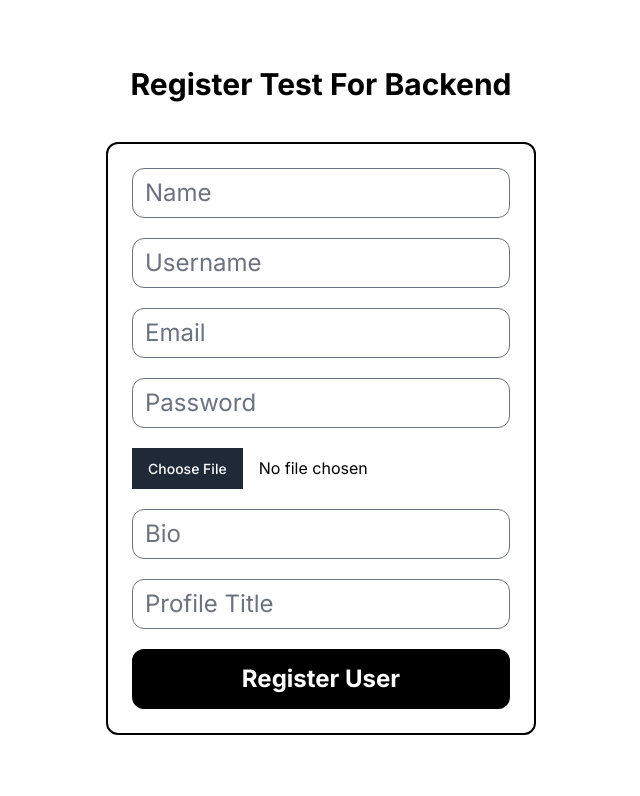
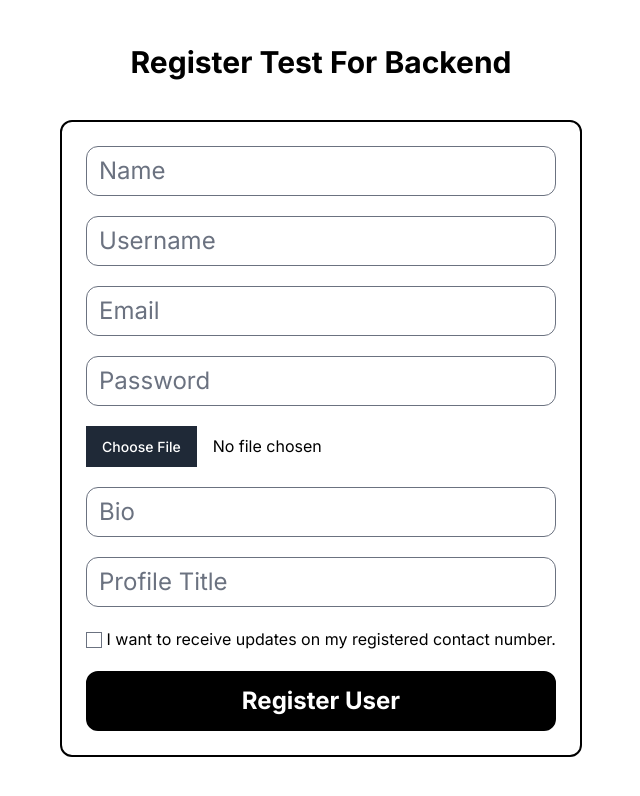
Before and after one commit to JATIN0926/invograde, a Next.js app: page /register-test in a window 1280 px wide. Shown: the top 796 px of the page, without its empty margins (319-959 px from the left). Built offline with nearby package versions, Linux system fonts and the light colour scheme.

Commit message:
receive updates consent logic

```diff
--- a/src/app/api/users/signup/route.js
+++ b/src/app/api/users/signup/route.js
@@ -9,7 +9,7 @@ connect();
 
 export async function POST(req) {
     try {
-        const { name, username, email, password, bio, profile_title, profilePicture } = await req.json();
+        const { name, username, email, password, bio, profile_title, profilePicture, receiveUpdates } = await req.json();
 
         // to check if the user already exists
         const user = await User.findOne({email});
@@ -33,7 +33,8 @@ export async function POST(req) {
             profile_title: profile_title.toLowerCase(),
             profilePicture: profilePicture.toLowerCase(),
             verifyToken: otp,
-            verifyTokenExpiry: Date.now() + 3600000
+            verifyTokenExpiry: Date.now() + 3600000,
+            receiveUpdates
         });
         const savedUser = await newUser.save();
 
--- a/src/app/register-test/page.jsx
+++ b/src/app/register-test/page.jsx
@@ -15,6 +15,7 @@ const RegisterTest = () => {
         profilePicture: "",
         bio: "",
         profile_title: "",
+        receiveUpdates: false,
     });
 
     const handleSubmit = async (e) => {
@@ -96,6 +97,10 @@ const RegisterTest = () => {
             setUserData({ ...userData, profile_title: e.target.value })
           }
         />
+        <p>
+          <input type="checkbox" onClick={e => setUserData({...userData, receiveUpdates: e.target.checked})} />{" "}
+          I want to receive updates on my registered contact number.
+        </p>
         <button className="text-2xl font-bold border-2 border-black text-white hover:text-black bg-black hover:bg-white rounded-xl p-3" onClick={handleSubmit}>
           Register User
         </button>
--- a/src/models/userModel.js
+++ b/src/models/userModel.js
@@ -42,6 +42,7 @@ const userSchema = new mongoose.Schema({
         type: Boolean,
         default: false,
     },
+    receiveUpdates: Boolean,
     isAdmin: {
         type: Boolean,
         default: false,
```
